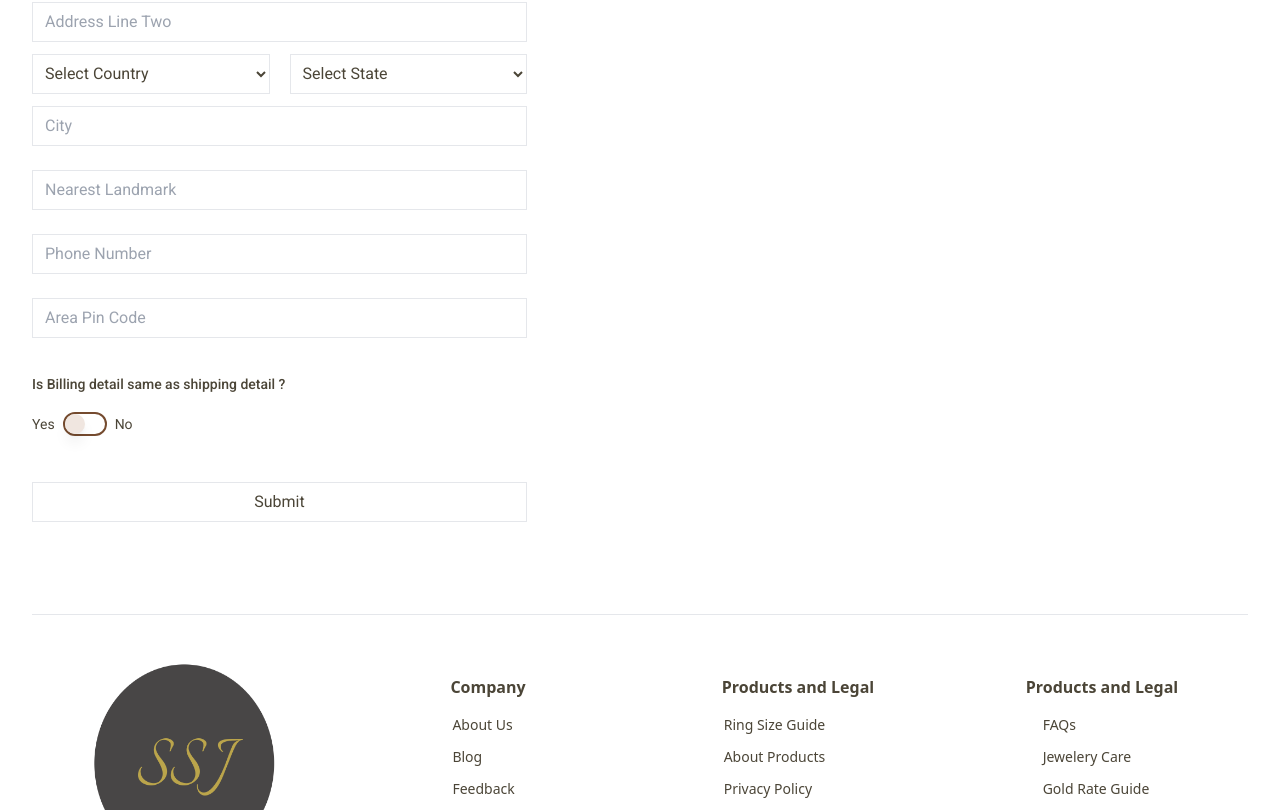
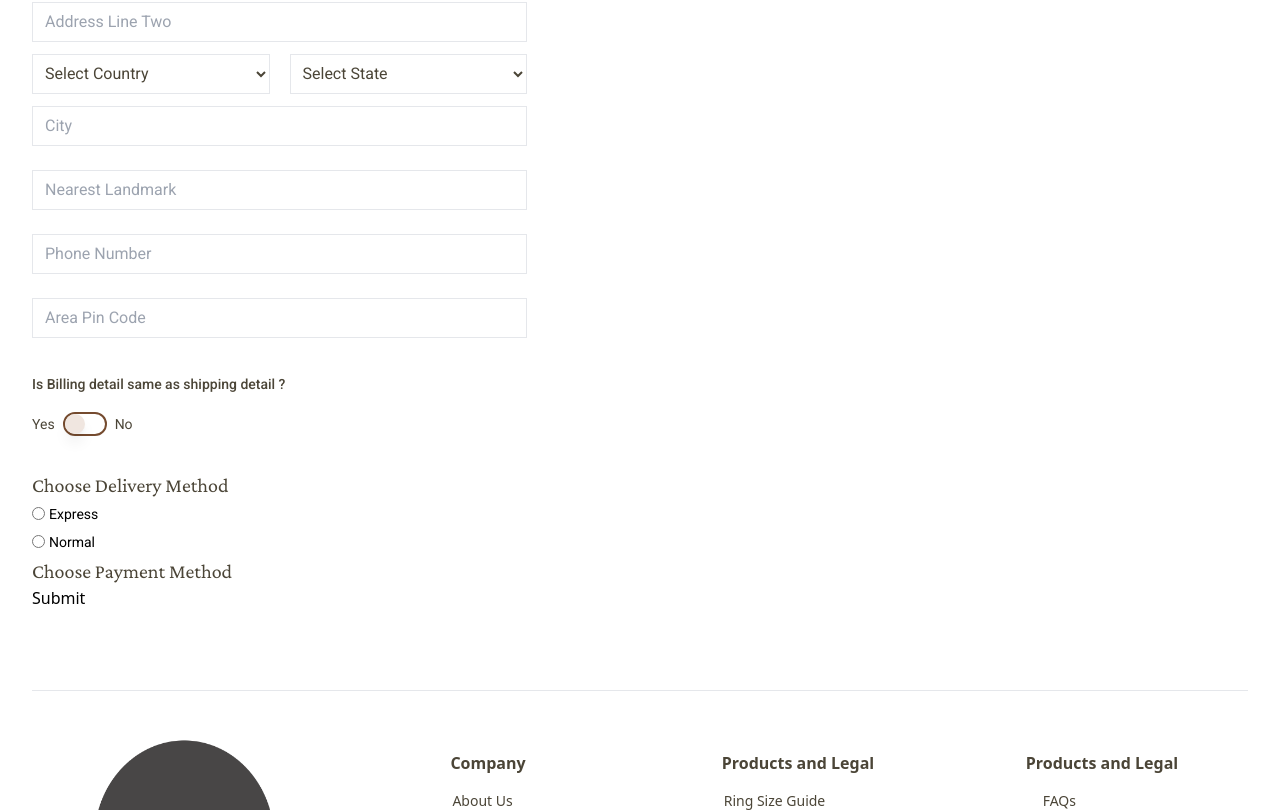
Before and after one commit to pratiksoni1402/toor, a Next.js app: page /checkout in a window 1280 px wide. Shown: the part 421-1231 px from the top of the page. Built offline with nearby package versions, Linux system fonts and the light colour scheme.

Commit message:
working on payment methods

```diff
--- a/src/app/checkout/_components/user-details/index.js
+++ b/src/app/checkout/_components/user-details/index.js
@@ -1,9 +1,9 @@
 'use client'
 import React, { useState } from 'react';
 import { useForm } from 'react-hook-form';
-import './style.css'
 import { Switch } from '@/components/ui/switch';
 import { Label } from '@/components/ui/label';
+import './style.css'
 export default function Userdetails() {
 
   const [showForm, setShowForm] = useState(false);
@@ -19,6 +19,7 @@ export default function Userdetails() {
     <div className="user-details-component">
       <div className='form-wrapper'>
         <form onSubmit={handleSubmit(onSubmit)}>
+
           <div className='Shipping-detail-form'>
             <div className='title text-accent text-2xl font-crimson'>Shipping Detail</div>
             <input type="text" placeholder="First Name" {...register("firstName", { required: true })} />
@@ -47,6 +48,7 @@ export default function Userdetails() {
             <input type="text" placeholder="Phone Number" {...register("Phone Number", { required: true })} />
             <input type="text" placeholder="Area Pin Code" {...register("Area Pin Code", { required: true })} />
           </div>
+
           <div className='prompt-button my-5'>
             <div>
               <Label htmlFor="" className='text-base font-roboto text-accent'>Is Billing detail same as shipping detail ?</Label>
@@ -57,8 +59,8 @@ export default function Userdetails() {
               <span>No</span>
             </div>
           </div>
+
           <div className='billing-detail-form'>
-
             {showForm && (
               <div className='Shipping-detail-form'>
                 <div className='title text-accent text-2xl font-crimson'>Billing Detail</div>
@@ -91,6 +93,29 @@ export default function Userdetails() {
             )}
           </div>
 
+          <div className='delivery-type '>
+            <div className=''>
+              <div className='title text-accent text-2xl font-crimson'>Choose Delivery Method</div>
+            </div>
+            <div className='flex items-center'>
+              <input {...register("deliveryType", { required: true })} id='normal' type="radio" value="normal" />
+              {/* <span class="custom-radio"></span> */}
+              <label htmlFor="normal" class="flex hover:cursor-pointer font-roboto text-base items-center px-1">Express</label>
+            </div>
+            <div className='flex items-center'>
+              <input {...register("deliveryType", { required: true })} id='express' type="radio" value=" express" />
+              {/* <span class="custom-radio"></span> */}
+              <label htmlFor="express" class="flex hover:cursor-pointer font-roboto text-base items-center px-1">Normal</label>
+            </div>
+          </div>
+
+          <div className='payment-method'>
+            <div className=''>
+              <div className='title text-accent text-2xl font-crimson'>Choose Payment Method</div>
+            </div>
+
+          </div>
+
           <input type="submit" />
         </form>
       </div>
--- a/src/app/checkout/_components/user-details/style.css
+++ b/src/app/checkout/_components/user-details/style.css
@@ -1,4 +1,4 @@
-.user-details-component .form-wrapper form input{
+.user-details-component .form-wrapper form input[type='text'], input[type='email']{
   @apply w-full h-10 outline-0 border my-3 px-3 text-accent font-roboto placeholder:font-roboto
 }
 
--- a/src/app/globals.css
+++ b/src/app/globals.css
@@ -167,37 +167,3 @@ html {
   before:invisible;
 }
 /* End */
-
-/* Filter Component Radio Button Styling */
-input[type="radio"] {
-  @apply hidden
-}
-
-
-.custom-radio {
-  @apply inline-block w-4 h-4 border-2 border-[#ccc] rounded-full relative mr-1
-}
-
-
-input[type="radio"]:checked + .radio-label .custom-radio{
-  @apply after:content-[''] after:w-[10px] after:h-[10px] after:bg-primary after:rounded-full after:absolute after:top-1/2 after:left-1/2 after:-translate-x-1/2 after:-translate-y-1/2
-}
-
-/* Filter Component Checkbox Styling */
-input[type="checkbox"] {
-  @apply hidden
-}
-
-.custom-checkbox {
-  @apply inline-block w-4 h-4 border-2 border-[#ccc] relative mr-1
-
-}
-input[type="checkbox"]:checked + .checkbox-label .custom-checkbox {
-  @apply bg-primary
-
-}
-
-input[type="checkbox"]:checked + .checkbox-label .custom-checkbox{
-  @apply after:content-[''] after:text-sm after:text-accent after:absolute after:bg-primary after:top-1/2 after:left-1/2 after:-translate-x-1/2 after:-translate-y-1/2
-
-}
--- a/src/app/products/_components/filters/index.js
+++ b/src/app/products/_components/filters/index.js
@@ -15,6 +15,7 @@ import {
 } from "@/components/ui/sheet";
 import { useRouter } from "next/navigation";
 import { usePathname, useSearchParams } from "next/navigation";
+import './style.css';
 export default function Productfilters({ className, ...props }) {
   const router = useRouter();
   const pathname = usePathname();
--- /dev/null
+++ b/src/app/products/_components/filters/style.css
@@ -0,0 +1,33 @@
+/* Filter Component Radio Button Styling */
+input[type="radio"] {
+  @apply hidden
+}
+
+
+.custom-radio {
+  @apply inline-block w-4 h-4 border-2 border-[#ccc] rounded-full relative mr-1
+}
+
+
+input[type="radio"]:checked + .radio-label .custom-radio{
+  @apply after:content-[''] after:w-[10px] after:h-[10px] after:bg-primary after:rounded-full after:absolute after:top-1/2 after:left-1/2 after:-translate-x-1/2 after:-translate-y-1/2
+}
+
+/* Filter Component Checkbox Styling */
+input[type="checkbox"] {
+  @apply hidden
+}
+
+.custom-checkbox {
+  @apply inline-block w-4 h-4 border-2 border-[#ccc] relative mr-1
+
+}
+input[type="checkbox"]:checked + .checkbox-label .custom-checkbox {
+  @apply bg-primary
+
+}
+
+input[type="checkbox"]:checked + .checkbox-label .custom-checkbox{
+  @apply after:content-[''] after:text-sm after:text-accent after:absolute after:bg-primary after:top-1/2 after:left-1/2 after:-translate-x-1/2 after:-translate-y-1/2
+
+}
```
